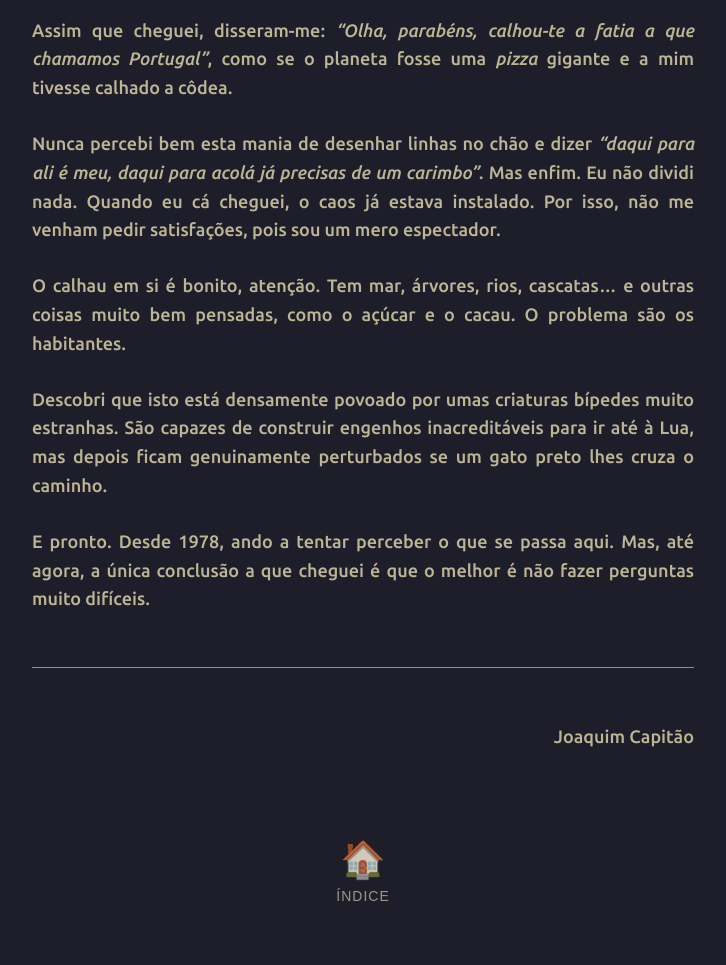
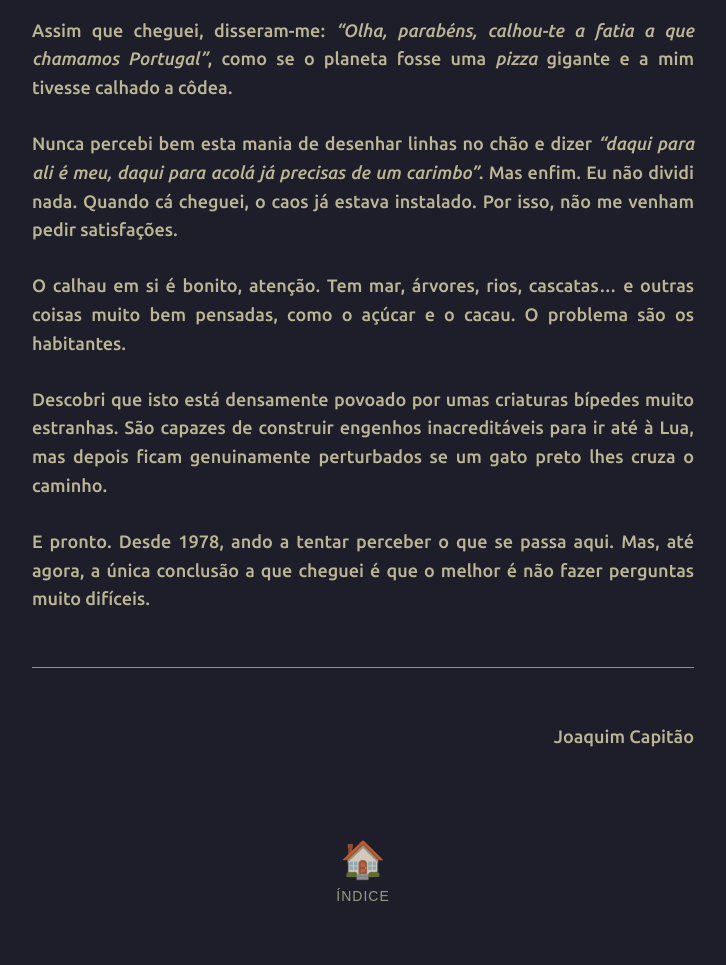
Before and after one commit to joaquim-capitao/joaquim-capitao.github.io, a Jekyll site: the page built from autobiografia.md, in a window 1280 px wide. Shown: the part 631-1596 px from the top of the page, without its empty margins (277-1003 px from the left). Built offline with Jekyll 4.4.1, drawn with Linux system fonts in a browser that asks for light colours; our own code applies the rules of GitHub Pages for plain Markdown files.

Commit message:
Atualizar o autobiografia.md

```diff
--- a/autobiografia.md
+++ b/autobiografia.md
@@ -8,7 +8,7 @@ Eu nasci num calhau...
 
 Assim que cheguei, disseram-me: *"Olha, parabéns, calhou-te a fatia a que chamamos Portugal"*, como se o planeta fosse uma *pizza* gigante e a mim tivesse calhado a côdea.
 
-Nunca percebi bem esta mania de desenhar linhas no chão e dizer *"daqui para ali é meu, daqui para acolá já precisas de um carimbo"*. Mas enfim. Eu não dividi nada. Quando eu cá cheguei, o caos já estava instalado. Por isso, não me venham pedir satisfações, pois sou um mero espectador.
+Nunca percebi bem esta mania de desenhar linhas no chão e dizer *"daqui para ali é meu, daqui para acolá já precisas de um carimbo"*. Mas enfim. Eu não dividi nada. Quando cá cheguei, o caos já estava instalado. Por isso, não me venham pedir satisfações.
 
 O calhau em si é bonito, atenção. Tem mar, árvores, rios, cascatas... e outras coisas muito bem pensadas, como o açúcar e o cacau. O problema são os habitantes.
 
```
